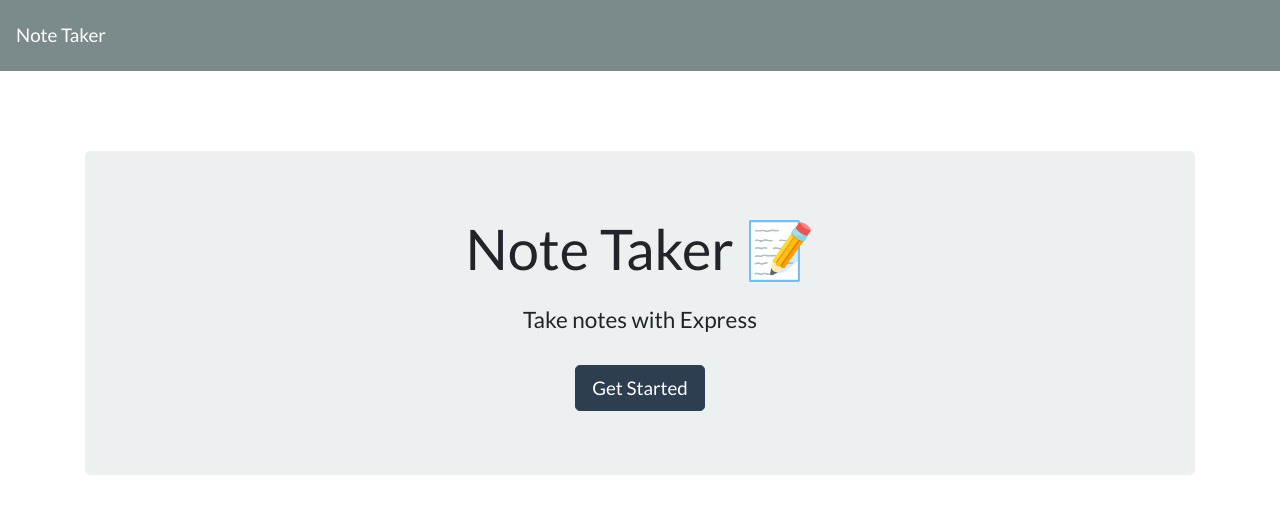
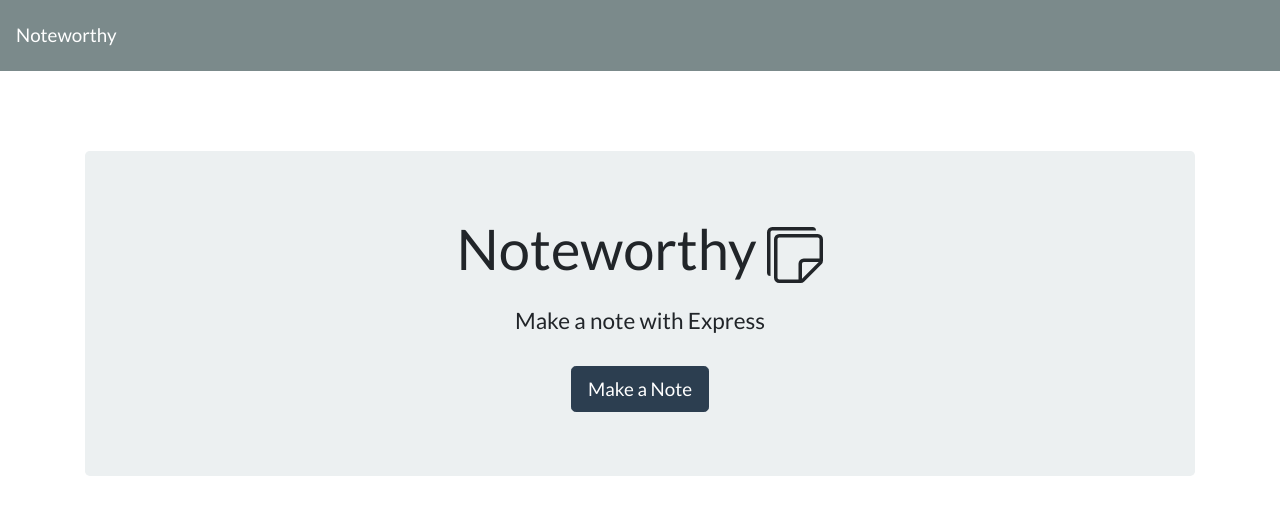
Before and after one commit to mtorcellini/note-taker, a plain HTML site: page public/index.html in a window 1280 px wide. Drawn offline with nearby package versions, Linux system fonts and the light colour scheme; no server answers.

Commit message:
new title and memo icon

```diff
--- a/public/assets/css/styles.css
+++ b/public/assets/css/styles.css
@@ -29,7 +29,7 @@
 }
 
 .note-title {
-  height: 50px;
+  height: 1.5em;
   margin-top: 13px;
   font-size: 3rem;
 }
--- a/public/index.html
+++ b/public/index.html
@@ -5,20 +5,24 @@
   <meta charset="UTF-8">
   <meta name="viewport" content="width=device-width, initial-scale=1.0">
   <meta http-equiv="X-UA-Compatible" content="ie=edge">
-  <title>Note Taker</title>
+  <title>Noteworthy</title>
   <link rel="stylesheet" href="https://cdnjs.cloudflare.com/ajax/libs/bootswatch/4.1.3/flatly/bootstrap.min.css" />
 </head>
 
 <body>
   <nav class="navbar navbar-dark bg-dark">
-    <a class="navbar-brand" href="/">Note Taker
+    <a class="navbar-brand" href="/">Noteworthy
     </a>
   </nav>
   <div class="container">
     <div style="margin-top: 80px;" class="jumbotron text-center">
-      <h1 class="display-4">Note Taker <span role="img" aria-label="Memo">📝</span></h1>
-      <h4 class="mt-4">Take notes with Express</h4>
-      <a class="btn btn-primary btn-lg mt-4" href="/notes" role="button">Get Started</a>
+      <h1 class="display-4">Noteworthy  <svg width="1em" height="1em" viewBox="0 0 16 16" class="bi bi-stickies" fill="currentColor" xmlns="http://www.w3.org/2000/svg">
+        <path fill-rule="evenodd" d="M0 1.5A1.5 1.5 0 0 1 1.5 0H13a1 1 0 0 1 1 1H1.5a.5.5 0 0 0-.5.5V14a1 1 0 0 1-1-1V1.5z"/>
+        <path fill-rule="evenodd" d="M2 3.5A1.5 1.5 0 0 1 3.5 2h11A1.5 1.5 0 0 1 16 3.5v6.086a1.5 1.5 0 0 1-.44 1.06l-4.914 4.915a1.5 1.5 0 0 1-1.06.439H3.5A1.5 1.5 0 0 1 2 14.5v-11zM3.5 3a.5.5 0 0 0-.5.5v11a.5.5 0 0 0 .5.5h6.086a.5.5 0 0 0 .353-.146l4.915-4.915A.5.5 0 0 0 15 9.586V3.5a.5.5 0 0 0-.5-.5h-11z"/>
+        <path fill-rule="evenodd" d="M10.5 10a.5.5 0 0 0-.5.5v5H9v-5A1.5 1.5 0 0 1 10.5 9h5v1h-5z"/>
+      </svg></h1>
+      <h4 class="mt-4">Make a note with Express</h4>
+      <a class="btn btn-primary btn-lg mt-4" href="/notes" role="button">Make a Note</a>
     </div>
   </div>
   <script src="https://cdnjs.cloudflare.com/ajax/libs/jquery/3.3.1/jquery.min.js"></script>
```
Also changed, not shown: public/notes.html (+2 -2 lines).
